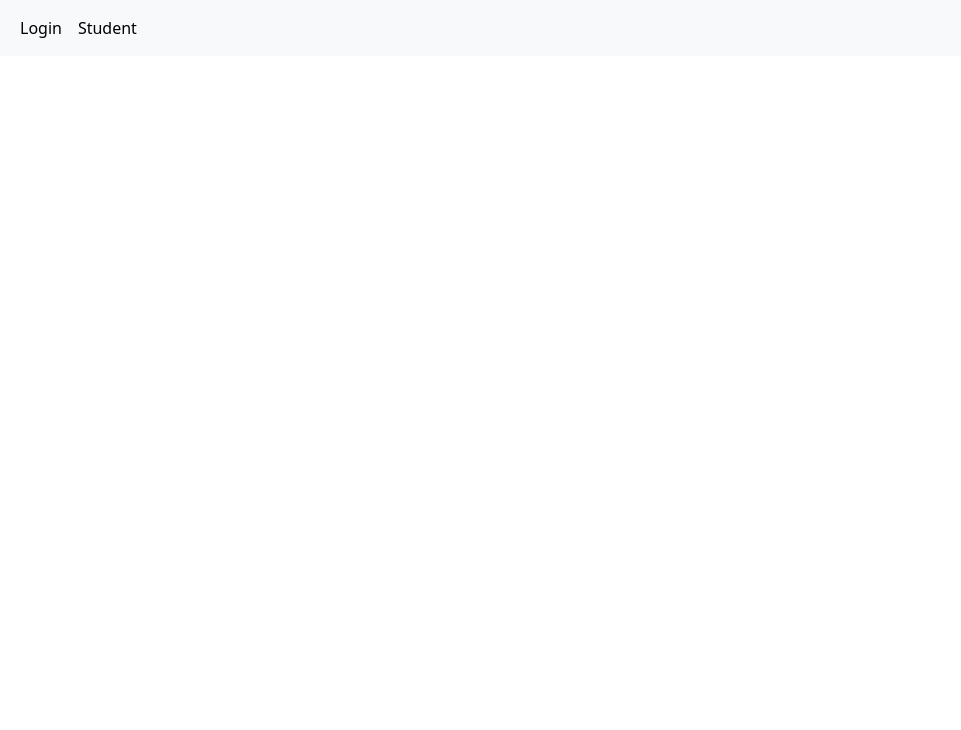
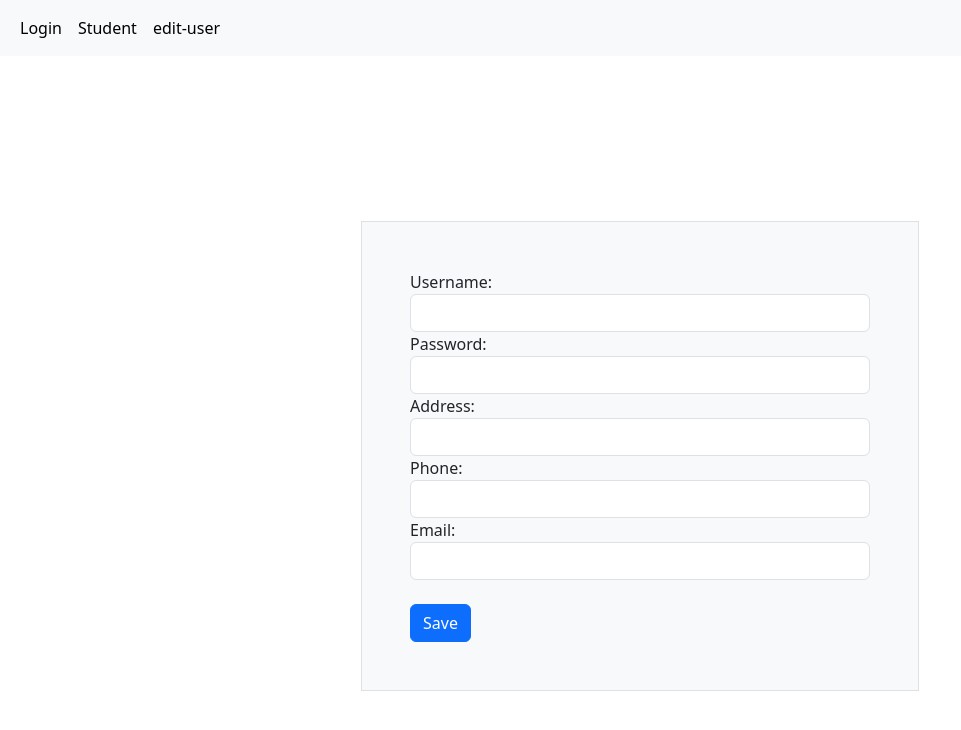
Before and after one commit to ThucTap-DTG/LeThanhLong_Task_Week2, a React (Create React App) app: page /edit-user in a window 1280 px wide. Before the commit this address had no page. Shown: the top 730 px of the page, without its empty margins (0-961 px from the left). Built offline with nearby package versions, Linux system fonts and the light colour scheme.

Commit message:
add edit user

```diff
--- a/src/App.tsx
+++ b/src/App.tsx
@@ -7,6 +7,7 @@ import Student from './components/Student';
 import { BrowserRouter as Router, Route, BrowserRouter, Routes, Link } from 'react-router-dom';
 import Create from './components/Create';
 import Update from './components/Update';
+import EditAccount from './components/edit-user';
 
 function App() {
   return (
@@ -17,10 +18,16 @@ function App() {
               <div className="collapse navbar-collapse" id="navbarSupportedContent">
                 <ul className="navbar-nav me-auto mb-2 mb-lg-0">
                   <li>
-                    <a className="nav-link active" aria-current="page" href="/">Login</a>
+                    {/* <a className="nav-link active" aria-current="page" href="/">Login</a>   */}
+                    <Link to="/" className="nav-link active" aria-current="page">Login</Link>
                   </li>
                   <li>
-                    <a className="nav-link active" aria-current="page" href="/student">Student</a>
+                    {/* <a className="nav-link active" aria-current="page" href="/student">Student</a>   */}
+                    <Link to="/student" className="nav-link active" aria-current="page">Student</Link>
+                  </li>
+                  <li>
+                    {/* <a className="nav-link active" aria-current="page" href="/edit-user">edit-user</a>   */}
+                    <Link to="/edit-user" className="nav-link active" aria-current="page">edit-user</Link>
                   </li>
                 </ul>
               </div>
@@ -31,6 +38,7 @@ function App() {
           <Route path="/student" element={<Student/>} />
           <Route path="/create" element={<Create/>} />
           <Route path="/update" element={<Update/>} />
+          <Route path="/edit-user" element={<EditAccount/>} />
         </Routes>
       </div>
     </Router>
--- a/src/components/LoginForm.tsx
+++ b/src/components/LoginForm.tsx
@@ -1,16 +1,22 @@
 // import { useEffect, useState } from "react";
-import  React, {Component, useEffect, useState, FormEvent } from 'react';
+import  React, {Component, useEffect, useState, FormEvent, createContext, Children, useContext} from 'react';
 import Button from 'react-bootstrap/Button';
 import 'bootstrap/dist/css/bootstrap.min.css';
 import '../App.css';
 import { useNavigate  } from 'react-router-dom';
-
+import EditAccount from './edit-user';
+import {AccountContext, AccountProvider, useAcc} from '../context/UserContext';
+import { User } from '../type/User';
 
 export function LoginForm() {
   const navigate = useNavigate ();
   const [username, setUsername] = useState('');
   const [password, setPassword] = useState('');
   const [error, setError] = useState('');
+  // const account = useContext(AccountContext);
+  //const [acc, setAcc] = useState('');
+  const {acc, setAcc} = useAcc();
+
 
   useEffect(() => {
     checkLogin();
@@ -18,7 +24,7 @@ export function LoginForm() {
 
   const checkLogin = async () => {
     try {
-      const status = await localStorage.getItem("username");
+      const status = await localStorage.getItem("MatKhau");
       if (status) {
         navigate('/student');
       }
@@ -27,15 +33,30 @@ export function LoginForm() {
     }
   };
 
-
+//   const Account = {
+//     username: 'admin',
+//     password: '123',
+//     address: 'Cà Mau',
+//     phone: '0312546984',
+//     email: 'admin@gmail.com',
+// };
+const account: User = {
+  username: 'admin',
+  password: '123',
+  address: 'Cà Mau',
+  phone: '0312546984',
+  email: 'admin@gmail.com',
+};
   const Login = (e: React.FormEvent<HTMLFormElement>) => {
 
-    if (username === 'admin' && password === 'admin') {
-      // Save login status to local storage
-      localStorage.setItem('username', username);
-      localStorage.setItem('password', password);
+    if (username === account.username && password === account.password) {
+      // Save loaccountgin status to local storage
+      localStorage.setItem('TenDangNhap', username);
+      localStorage.setItem('MatKhau', password);
+      // Redirect to the home page
 
-      // Redirect to the home page
+      setAcc(account);
+
       navigate('/student');
     } else {
       setError('Invalid username or password');
@@ -43,6 +64,7 @@ export function LoginForm() {
   };
 
   return(
+
     <div className="container">
     <div className="row justify-content-center">
       <div className="col-md-6">
--- a/src/components/Student.tsx
+++ b/src/components/Student.tsx
@@ -16,8 +16,6 @@ interface Student{
 
 
 const GetStudents = () => {
-    const temp = 'Hello Long';
-    const TestContext = createContext(null);
     const [data, setdata] = useState<Array<Student>>([]);
     const [filteredStudents, setFilteredStudents] = useState<Student[]>([]);
     const [searchText, setSearchText] = useState('');
@@ -52,6 +50,7 @@ const GetStudents = () => {
     try {
       await axios.delete(`http://localhost:3030/students/${id}`);
       setdata(data.filter((post) => post.id !== id));
+      alert("Data delete Successfully!")
     } catch (error) {
       // Xử lý lỗi (nếu có)
       console.log(error);
@@ -87,9 +86,7 @@ const GetStudents = () => {
     <div className='container'>
         <h2>Students List</h2>
         {/* <a href="/create" className='btn btn-success'>Add</a> <br /><br /> */}
-        <TestContext.Provider value={{temp: String}}>
         <CreateProps />
-        </TestContext.Provider>
         <input type="text" value={searchText}
         onChange={handleSearchInputChange}
         placeholder="Search" className='form-control'/> <br />
--- /dev/null
+++ b/src/components/edit-user.tsx
@@ -0,0 +1,67 @@
+import React, { useContext, useEffect, useState } from 'react';
+import Button from 'react-bootstrap/Button';
+import 'bootstrap/dist/css/bootstrap.min.css';
+import { AccountContext, AccountProvider ,useAcc} from '../context/UserContext';
+import {User} from '../type/User';
+
+const EditAccount: React.FC = () => {
+  const {acc, setAcc} = useAcc();
+  const [temp, setTemp] = useState<User>(acc);
+
+  const hanldEdit = (event: React.FormEvent<HTMLFormElement>) => {
+    event.preventDefault();
+    setAcc(temp);
+    // const { localStorage } = window;
+    // const ObjAccount = { username: temp.username,
+    //                    password: temp.password,
+    //                    address: temp.address,
+    //                    phone: temp.phone,
+    //                    email: temp.email };
+    // const objectString = JSON.stringify(ObjAccount);
+    // localStorage.setItem('ObjAccount', objectString);
+    // localStorage.removeItem('MatKhau');
+     localStorage.setItem('username', temp.username);
+     localStorage.setItem('password', temp.password);
+     localStorage.setItem('address', temp.address);
+     localStorage.setItem('phone', temp.phone);
+     localStorage.setItem('email', temp.email);
+  }
+  return (
+    <div className='container'>
+      <form onSubmit={hanldEdit} style={{width: 300}}
+      className='d-flex w-100 vh-100 justify-content-center align-items-center'>
+        <div className='w-50 border bg-light p-5'>
+        <div>
+          <label>Username:</label>
+          <input type="text" value={temp.username} readOnly
+          onChange={e => setTemp({...temp, username: e.target.value})}
+          className='form-control'/>
+        </div>
+        <div>
+          <label>Password:</label>
+          <input type="password" value={temp.password}  className='form-control'
+          onChange={e => setTemp({...temp, password: e.target.value})}/>
+        </div>
+        <div>
+          <label>Address:</label>
+          <input type="text" value={temp.address} className='form-control'
+          onChange={e => setTemp({...temp, address: e.target.value})}/>
+        </div>
+        <div>
+          <label>Phone:</label>
+          <input type="text" value={temp.phone} className='form-control'
+          onChange={e => setTemp({...temp, phone: e.target.value})}/>
+        </div>
+        <div>
+          <label>Email:</label>
+          <input type="text" value={temp.email} className='form-control'
+          onChange={e => setTemp({...temp, email: e.target.value})}/>
+        </div> <br />
+        <button type="submit" className='btn btn-primary'>Save</button>
+        </div>
+      </form>
+    </div>
+  );
+};
+
+export default EditAccount;
```
